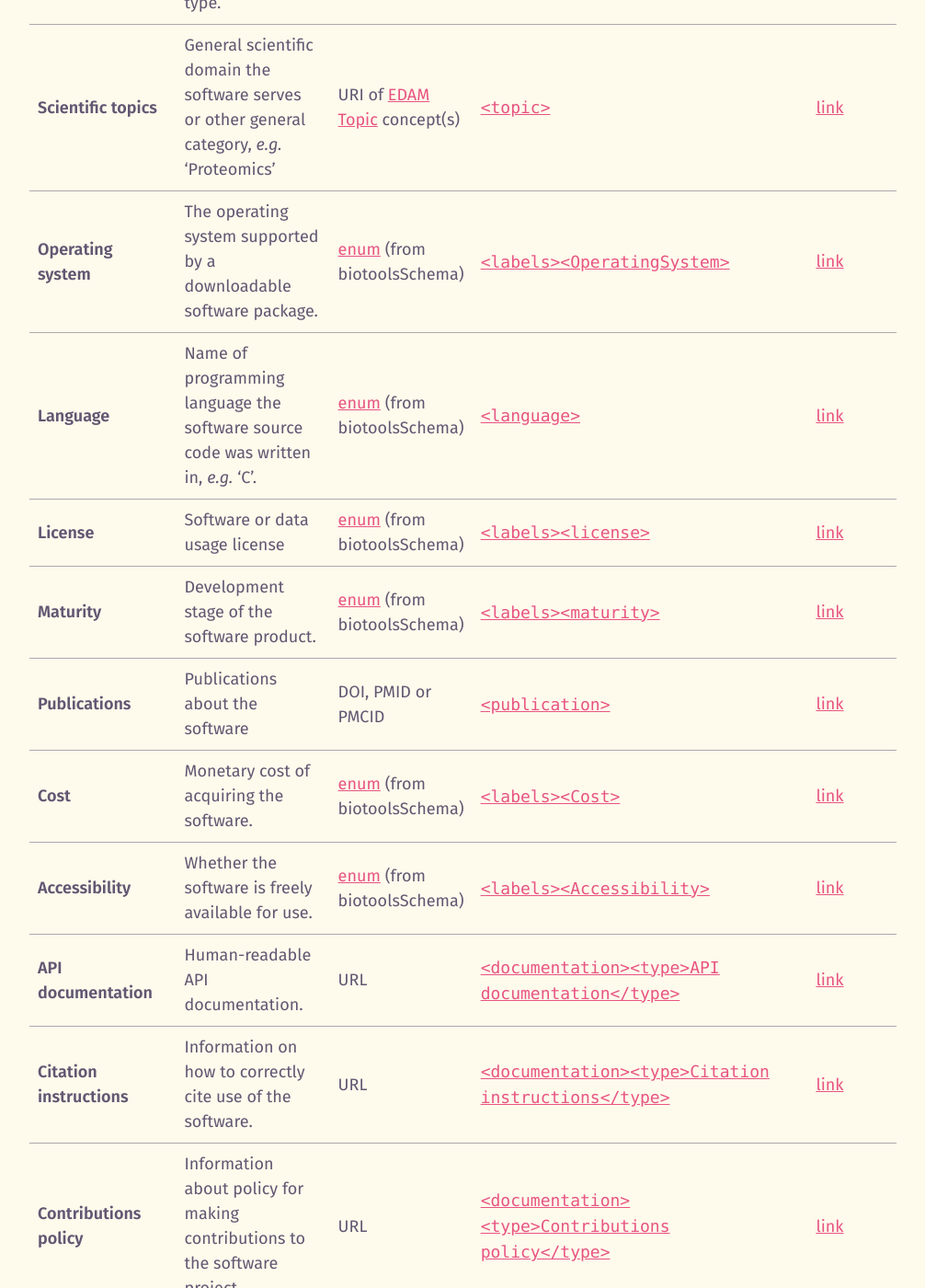
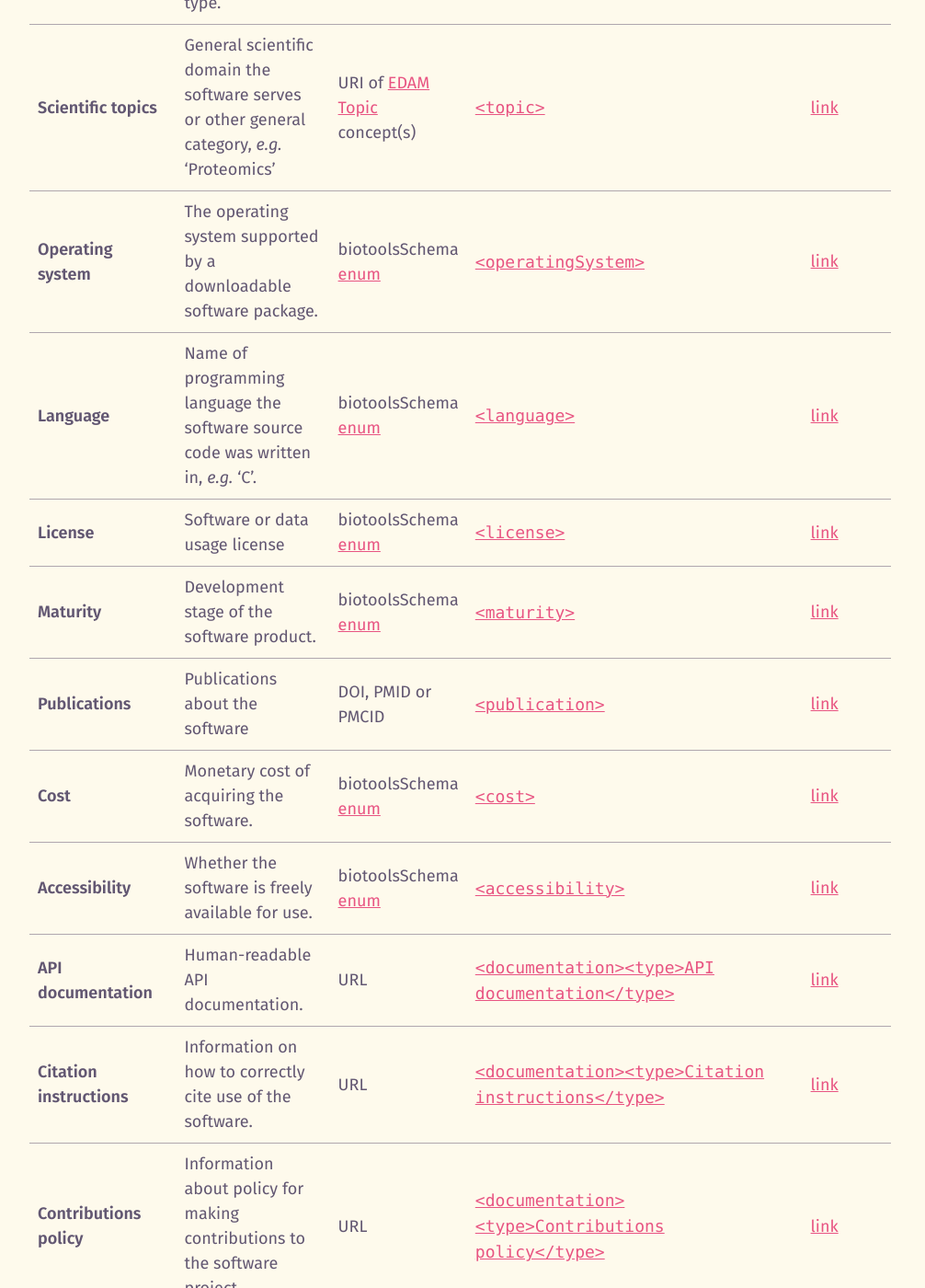
Before and after one commit to bio-tools/Tool-Information-Standards, a Jekyll site: the page built from docs/biotoolsCore.md, in a window 1280 px wide and 1400 px high, scrolled down 2220 px. Shown: the whole window at 92% size, without its empty margins (40-1046 px from the left). Built offline with Jekyll 4.4.1, drawn with Linux system fonts in a browser that asks for light colours; our own code applies the rules of GitHub Pages for plain Markdown files; some of the changed text lies outside the part shown.

Commit message:
simplifying the table

```diff
--- a/docs/biotoolsCore.md
+++ b/docs/biotoolsCore.md
@@ -5,25 +5,25 @@
 
 Attribute | Description | Format | biotoolsSchema | Guideline
 --------- | ----------- | ------ | -------------- | ---------
-**Name**                        | Canonical software name assigned by the software developer or service provider                 | Text       | [``<name>``](http://bio-tools.github.io/biotoolsSchema/#Link1D) | [link](http://biotools.readthedocs.io/en/latest/curators_guide.html#name-tool)
-**Description**                 | Short and concise textual description of the software function                                 | Text       | [``<description>``](http://bio-tools.github.io/biotoolsSchema/#Link1E) | [link](http://biotools.readthedocs.io/en/latest/curators_guide.html#description)
-**Homepage**                    | Homepage of the software, or some URL that best serves this purpose                            | URL        | [``<homepage>``](http://bio-tools.github.io/biotoolsSchema/#Link1F) | [link](http://biotools.readthedocs.io/en/latest/curators_guide.html#homepage)
-**Identifier**                  | Unique ID of the tool assigned by an ID-assignment authority                                   | todo       | todo | todo
-**biotoolsID**                  | Unique ID assigned upon registration of the software in bio.tools                              | Text       | [``<toolID>``](http://bio-tools.github.io/biotoolsSchema/#Link20) | [link](http://biotools.readthedocs.io/en/latest/curators_guide.html#biotoolsid)
-**otherID**                     | A unique identifier of the software, typically other than bio.tools.                           | Text       | [``<otherID>``](http://bio-tools.github.io/biotoolsSchema/#Link23) | [link](http://biotools.readthedocs.io/en/latest/curators_guide.html#otherids)
-**Version**                     | Version information (typically a version number) of the software.                              | Text       | [``<version>``](http://bio-tools.github.io/biotoolsSchema/#Link22) | [link](http://biotools.readthedocs.io/en/latest/curators_guide.html#version-tool)
-**Scientific operations**       | The basic operation(s) performed by the software, *e.g.* 'Multiple sequence alignment'         | [EDAM Operation](http://edamontology.org/operation_0004) URI | [``<function><operation>``](http://bio-tools.github.io/biotoolsSchema/#Link27) | [link](http://biotools.readthedocs.io/en/latest/curators_guide.html#operation)
-**Type of input & output data** | Type of primary input / output data (if any), *e.g.* 'Protein sequences'                       | [EDAM Data](http://edamontology.org/data_0006) URI           | [``<function><input>/<output><data>``](http://bio-tools.github.io/biotoolsSchema/#Link18) | [link](http://biotools.readthedocs.io/en/latest/curators_guide.html#data-type-input-and-output-data)
-**Supported data formats**      | Allowed format(s) of primary inputs/outputs, *e.g.* 'FASTA'                                    | [EDAM Format](http://edamontology.org/format_1915) URI       | [``<function><input>/<output><format>``](http://bio-tools.github.io/biotoolsSchema/#Link18) | [link](http://biotools.readthedocs.io/en/latest/curators_guide.html#data-format-input-and-output-data)
-**Tool type**                   | The type of application software: a discrete software entity can have more than one type.      | [enum](http://biotoolsschema.readthedocs.io/en/latest/controlled_vocabularies.html#tool-type) (from biotoolsSchema) | [``<toolType>``](http://bio-tools.github.io/biotoolsSchema/#Link39) | [link](http://biotools.readthedocs.io/en/latest/curators_guide.html#tool-type)
+**Name**                        | Canonical software name assigned by the software developer or service provider                 | Text                                                         | [``<name>``](http://bio-tools.github.io/biotoolsSchema/#Link1D)        | [link](http://biotools.readthedocs.io/en/latest/curators_guide.html#name-tool)
+**Description**                 | Short and concise textual description of the software function                                 | Text                                                         | [``<description>``](http://bio-tools.github.io/biotoolsSchema/#Link1E) | [link](http://biotools.readthedocs.io/en/latest/curators_guide.html#description)
+**Homepage**                    | Homepage of the software, or some URL that best serves this purpose                            | URL                                                          | [``<homepage>``](http://bio-tools.github.io/biotoolsSchema/#Link1F)    | [link](http://biotools.readthedocs.io/en/latest/curators_guide.html#homepage)
+**Identifier**                  | Unique ID of the tool assigned by an ID-assignment authority                                   | todo                                                         | todo                 | todo
+**biotoolsID**                  | Unique ID assigned upon registration of the software in bio.tools                              | Text                                                         | [``<toolID>``](http://bio-tools.github.io/biotoolsSchema/#Link20)      | [link](http://biotools.readthedocs.io/en/latest/curators_guide.html#biotoolsid)
+**otherID**                     | A unique identifier of the software, typically other than bio.tools.                           | Text                                                         | [``<otherID>``](http://bio-tools.github.io/biotoolsSchema/#Link23)     | [link](http://biotools.readthedocs.io/en/latest/curators_guide.html#otherids)
+**Version**                     | Version information (typically a version number) of the software.                              | Text                                                         | [``<version>``](http://bio-tools.github.io/biotoolsSchema/#Link22)     | [link](http://biotools.readthedocs.io/en/latest/curators_guide.html#version-tool)
+**Scientific operations**       | The basic operation(s) performed by the software, *e.g.* 'Multiple sequence alignment'         | [EDAM Operation](http://edamontology.org/operation_0004) URI | [``<operation>``](http://bio-tools.github.io/biotoolsSchema/#Link27) | [link](http://biotools.readthedocs.io/en/latest/curators_guide.html#operation)
+**Type of input & output data** | Type of primary input / output data (if any), *e.g.* 'Protein sequences'                       | [EDAM Data](http://edamontology.org/data_0006) URI           | [``<data>``](http://bio-tools.github.io/biotoolsSchema/#Link18) | [link](http://biotools.readthedocs.io/en/latest/curators_guide.html#data-type-input-and-output-data)
+**Supported data formats**      | Allowed format(s) of primary inputs/outputs, *e.g.* 'FASTA'                                    | [EDAM Format](http://edamontology.org/format_1915) URI       | [``<format>``](http://bio-tools.github.io/biotoolsSchema/#Link18) | [link](http://biotools.readthedocs.io/en/latest/curators_guide.html#data-format-input-and-output-data)
+**Tool type**                   | The type of application software: a discrete software entity can have more than one type.      | biotoolsSchema [enum](http://biotoolsschema.readthedocs.io/en/latest/controlled_vocabularies.html#tool-type) | [``<toolType>``](http://bio-tools.github.io/biotoolsSchema/#Link39) | [link](http://biotools.readthedocs.io/en/latest/curators_guide.html#tool-type)
 **Scientific topics**           | General scientific domain the software serves or other general category, *e.g.* 'Proteomics'   | URI of [EDAM Topic](http://edamontology.org/topic_0004) concept(s) | [``<topic>``](http://bio-tools.github.io/biotoolsSchema/#Link3A) | [link](http://biotools.readthedocs.io/en/latest/curators_guide.html#topic)
-**Operating system**            | The operating system supported by a downloadable software package.                             | [enum](http://biotoolsschema.readthedocs.io/en/latest/controlled_vocabularies.html#operating-system) (from biotoolsSchema) | [``<labels><OperatingSystem>``](http://bio-tools.github.io/biotoolsSchema/#Link3B) | [link](http://biotools.readthedocs.io/en/latest/curators_guide.html#operating-system)
-**Language**                    | Name of programming language the software source code was written in, *e.g.* 'C'.              | [enum](http://biotoolsschema.readthedocs.io/en/latest/controlled_vocabularies.html#programming-language) (from biotoolsSchema) | [``<language>``](http://bio-tools.github.io/biotoolsSchema/#Link3C) | [link](http://biotools.readthedocs.io/en/latest/curators_guide.html#programming-language)
-**License**                     | Software or data usage license                                                                 | [enum](http://biotoolsschema.readthedocs.io/en/latest/controlled_vocabularies.html#license) (from biotoolsSchema) | [``<labels><license>``](http://bio-tools.github.io/biotoolsSchema/#Link3D) | [link](http://biotools.readthedocs.io/en/latest/curators_guide.html#license)
-**Maturity**                    | Development stage of the software product.                                                     | [enum](http://biotoolsschema.readthedocs.io/en/latest/controlled_vocabularies.html#maturity) (from biotoolsSchema) | [``<labels><maturity>``](http://bio-tools.github.io/biotoolsSchema/#Link3F) | [link](http://biotools.readthedocs.io/en/latest/curators_guide.html#maturity)
+**Operating system**            | The operating system supported by a downloadable software package.                             | biotoolsSchema [enum](http://biotoolsschema.readthedocs.io/en/latest/controlled_vocabularies.html#operating-system) | [``<operatingSystem>``](http://bio-tools.github.io/biotoolsSchema/#Link3B) | [link](http://biotools.readthedocs.io/en/latest/curators_guide.html#operating-system)
+**Language**                    | Name of programming language the software source code was written in, *e.g.* 'C'.              | biotoolsSchema [enum](http://biotoolsschema.readthedocs.io/en/latest/controlled_vocabularies.html#programming-language) | [``<language>``](http://bio-tools.github.io/biotoolsSchema/#Link3C) | [link](http://biotools.readthedocs.io/en/latest/curators_guide.html#programming-language)
+**License**                     | Software or data usage license                                                                 | biotoolsSchema [enum](http://biotoolsschema.readthedocs.io/en/latest/controlled_vocabularies.html#license) | [``<license>``](http://bio-tools.github.io/biotoolsSchema/#Link3D) | [link](http://biotools.readthedocs.io/en/latest/curators_guide.html#license)
+**Maturity**                    | Development stage of the software product.                                                     | biotoolsSchema [enum](http://biotoolsschema.readthedocs.io/en/latest/controlled_vocabularies.html#maturity) | [``<maturity>``](http://bio-tools.github.io/biotoolsSchema/#Link3F) | [link](http://biotools.readthedocs.io/en/latest/curators_guide.html#maturity)
 **Publications**                | Publications about the software                                                                | DOI, PMID or PMCID | [``<publication>``](http://bio-tools.github.io/biotoolsSchema/#Link16) | [link](http://biotools.readthedocs.io/en/latest/curators_guide.html#publications-group)
-**Cost**                        | Monetary cost of acquiring the software.                                                       | [enum](http://biotoolsschema.readthedocs.io/en/latest/controlled_vocabularies.html#cost) (from biotoolsSchema) | [``<labels><Cost>``](http://bio-tools.github.io/biotoolsSchema/#Link40) | [link](http://biotools.readthedocs.io/en/latest/curators_guide.html#cost)
-**Accessibility**               | Whether the software is freely available for use.                                              | [enum](http://biotoolsschema.readthedocs.io/en/latest/controlled_vocabularies.html#accessibility) (from biotoolsSchema) | [``<labels><Accessibility>``](http://bio-tools.github.io/biotoolsSchema/#Link41) | [link](http://biotools.readthedocs.io/en/latest/curators_guide.html#accessibility)
+**Cost**                        | Monetary cost of acquiring the software.                                                       | biotoolsSchema [enum](http://biotoolsschema.readthedocs.io/en/latest/controlled_vocabularies.html#cost) | [``<cost>``](http://bio-tools.github.io/biotoolsSchema/#Link40) | [link](http://biotools.readthedocs.io/en/latest/curators_guide.html#cost)
+**Accessibility**               | Whether the software is freely available for use.                                              | biotoolsSchema [enum](http://biotoolsschema.readthedocs.io/en/latest/controlled_vocabularies.html#accessibility) | [``<accessibility>``](http://bio-tools.github.io/biotoolsSchema/#Link41) | [link](http://biotools.readthedocs.io/en/latest/curators_guide.html#accessibility)
 **API documentation**           | Human-readable API documentation.                                                              | URL | [``<documentation><type>API documentation</type>``](http://bio-tools.github.io/biotoolsSchema/#Link1C)         | [link](http://biotools.readthedocs.io/en/latest/curators_guide.html#documentation-group)
 **Citation instructions**       | Information on how to correctly cite use of the software.                                      | URL | [``<documentation><type>Citation instructions</type>``](http://bio-tools.github.io/biotoolsSchema/#Link1C)     | [link](http://biotools.readthedocs.io/en/latest/curators_guide.html#documentation-group)
 **Contributions policy**        | Information about policy for making contributions to the software project.                     | URL | [``<documentation><type>Contributions policy</type>``](http://bio-tools.github.io/biotoolsSchema/#Link1C)      | [link](http://biotools.readthedocs.io/en/latest/curators_guide.html#documentation-group)
```
